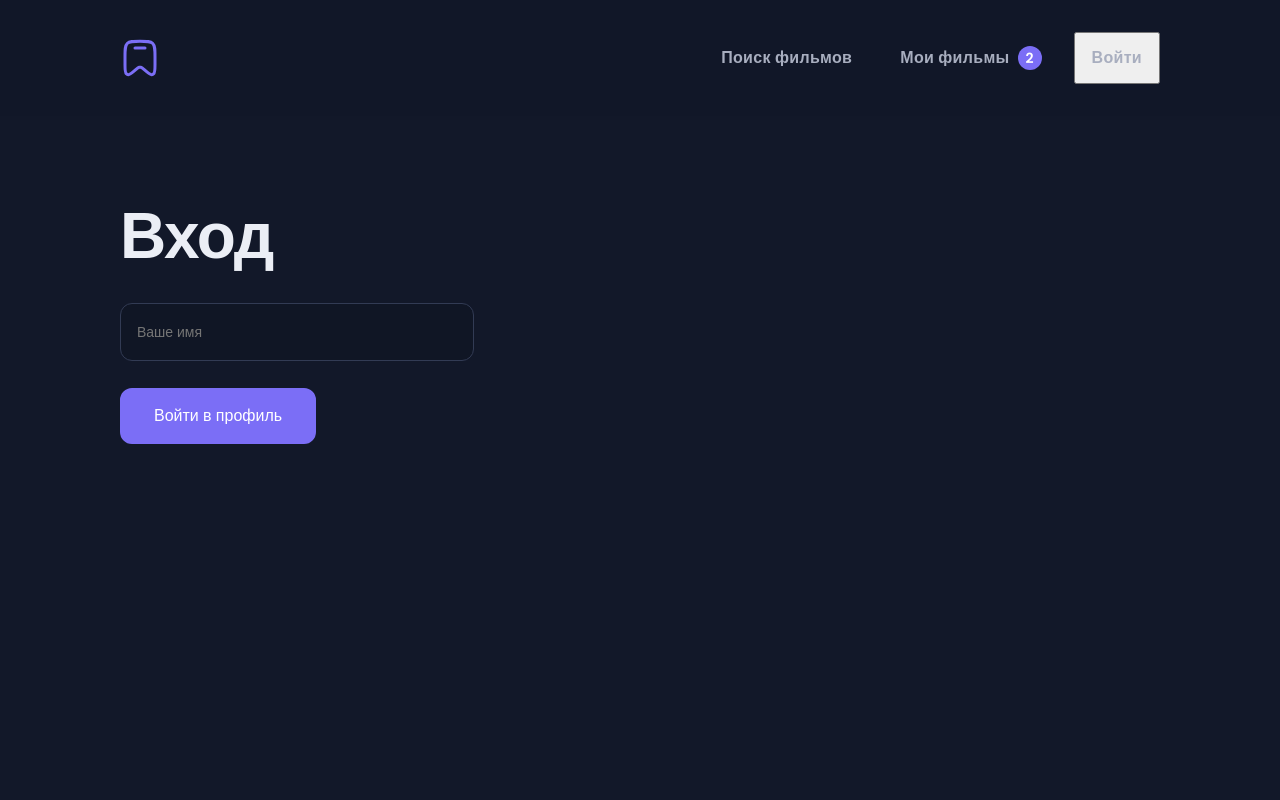
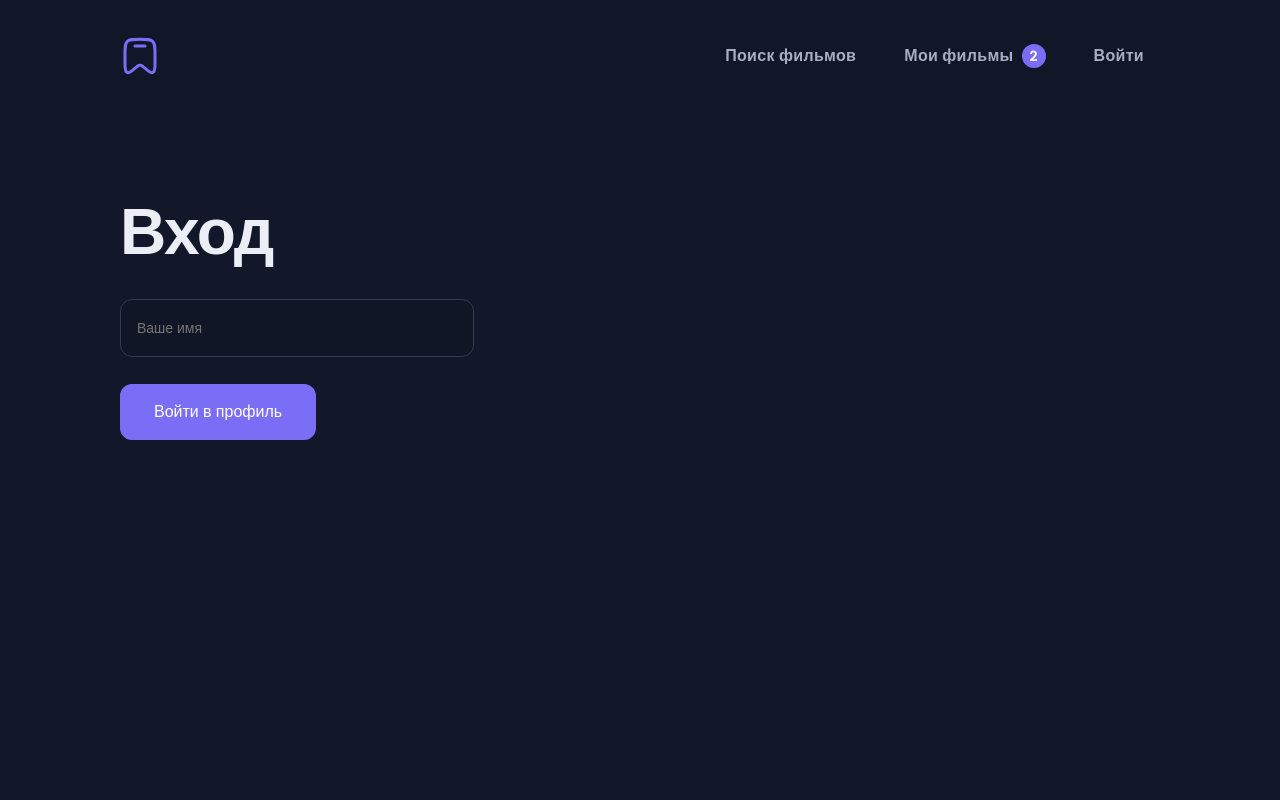
Before and after one commit to fakefedya/practice-react, a React (Vite) app: page / in a window 1280 px wide. Shown: the top 800 px of the page. Built offline with nearby package versions, Linux system fonts and the light colour scheme.

Commit message:
7.15 - Готово

```diff
--- a/src/App.jsx
+++ b/src/App.jsx
@@ -1,4 +1,4 @@
-import { useState, useEffect } from 'react'
+import { useAuth } from './hooks/use-auth.hook'
 
 import './App.css'
 import styles from '../src/components/Button/Button.module.css'
@@ -65,46 +65,14 @@ function App() {
 		},
 	]
 
-	const [userName, setUserName] = useState('')
-	const [users, setUsers] = useState([])
-
-	useEffect(() => {
-		const savedUsers = localStorage.getItem('reactProjectUsers')
-		if (savedUsers) {
-			const users = JSON.parse(savedUsers)
-			const latestUser = users[users.length - 1]
-			if (latestUser && latestUser.isLogined) {
-				setUserName(latestUser.name)
-			}
-		}
-	}, [])
-
-	const handleAuthSubmit = (newUsers) => {
-		const latestUser = newUsers[newUsers.length - 1]
-		if (latestUser && latestUser.isLogined) {
-			setUserName(latestUser.name)
-		}
-	}
-
-	const handleLogout = () => {
-		console.log(users)
-		if (userName) {
-			const updatedUsers = users.map((user) =>
-				user.name === userName ? { ...user, isLogined: false } : user
-			)
-			console.log(updatedUsers)
-			setUsers(updatedUsers)
-			localStorage.setItem('reactProjectUsers', JSON.stringify(updatedUsers))
-			setUserName('')
-		}
-	}
+	const { userName, handleLogin, handleLogout } = useAuth()
 
 	return (
 		<div className='app'>
 			<Header userName={userName} onLogout={handleLogout} />
 			<Main>
 				<Section>
-					<AuthForm onSubmit={handleAuthSubmit} />
+					<AuthForm onSubmit={handleLogin} />
 				</Section>
 				<Section>
 					<Headline>
--- a/src/components/AuthForm/AuthForm.jsx
+++ b/src/components/AuthForm/AuthForm.jsx
@@ -1,4 +1,4 @@
-import { useEffect, useReducer } from 'react'
+import { useEffect, useReducer, useRef } from 'react'
 import Button from '../Button/Button'
 import Input from '../Input/Input'
 import styles from './AuthForm.module.css'
@@ -10,10 +10,20 @@ function AuthForm({ onSubmit }) {
 
 	const [formState, dispatchForm] = useReducer(formReducer, INITIAL_STATE)
 	const { isValid, values, isFormReadyToSubmit } = formState
+	const nameRef = useRef()
+
+	const focusError = (isValid) => {
+		switch (true) {
+			case !isValid.name:
+				nameRef.current.focus()
+				break
+		}
+	}
 
 	useEffect(() => {
 		let timerId
 		if (!isValid.name) {
+			focusError(isValid)
 			timerId = setTimeout(() => {
 				dispatchForm({ type: 'RESET_VALIDITY' })
 			}, 2000)
@@ -38,7 +48,7 @@ function AuthForm({ onSubmit }) {
 			setUsers(newUsers)
 			dispatchForm({ type: 'CLEAR' })
 			if (onSubmit) {
-				onSubmit(newUsers)
+				onSubmit(values.name)
 			}
 		}
 	}, [isFormReadyToSubmit])
@@ -65,6 +75,7 @@ function AuthForm({ onSubmit }) {
 					type='text'
 					name='name'
 					value={values.name}
+					ref={nameRef}
 					onChange={onChange}
 					className={styles['auth-input']}
 					placeholder='Ваше имя'
--- a/src/components/Button/Button.jsx
+++ b/src/components/Button/Button.jsx
@@ -1,8 +1,13 @@
 import styles from './Button.module.css'
 import cn from 'classnames'
 
-function Button({ text, className }) {
-	return <button className={cn(className, styles['button'])}>{text}</button>
+function Button({ text, className, image, ...props }) {
+	return (
+		<button {...props} className={cn(className, styles['button'])}>
+			{text}
+			{image}
+		</button>
+	)
 }
 
 export default Button
--- a/src/components/Navbar/Navbar.jsx
+++ b/src/components/Navbar/Navbar.jsx
@@ -1,3 +1,4 @@
+import Button from '../Button/Button'
 import styles from './Navbar.module.css'
 import cn from 'classnames'
 
@@ -31,15 +32,16 @@ function Navbar({ userName, movieCount, onLogout }) {
 	const navItem = NAVIGATION_LINKS.map((link) => (
 		<li className={cn(styles['nav-item'])} key={link.id}>
 			{link.id === 4 ? (
-				<button
+				<Button
+					text={link.text}
+					image={
+						userName && (
+							<img src='/public/icons/login.svg' alt='Иконка профиля' />
+						)
+					}
 					className={cn(styles['item-link'], styles['logout-button'])}
 					onClick={() => (userName && onLogout ? onLogout() : null)}
-				>
-					{link.text}
-					{userName && (
-						<img src='/public/icons/login.svg' alt='Иконка профиля' />
-					)}
-				</button>
+				/>
 			) : (
 				<a className={cn(styles['item-link'])} href={link.href}>
 					{link.id === 2 ? (
--- a/src/components/Navbar/Navbar.module.css
+++ b/src/components/Navbar/Navbar.module.css
@@ -3,6 +3,7 @@
 	align-items: center;
 	gap: 16px;
 	list-style: none;
+	padding: 0;
 }
 
 .nav-item {
@@ -23,6 +24,8 @@
 	font-weight: 600;
 	line-height: 24px; /* 150% */
 	letter-spacing: 0.32px;
+	background: none;
+	border: none;
 	transition: 0.3s opacity ease-in-out;
 }
 
--- /dev/null
+++ b/src/hooks/use-auth.hook.js
@@ -0,0 +1,55 @@
+import { useState, useEffect } from 'react'
+
+export function useAuth() {
+	const [users, setUsers] = useState([])
+	const [userName, setUserName] = useState('')
+
+	useEffect(() => {
+		const savedUsers = localStorage.getItem('reactProjectUsers')
+
+		if (savedUsers) {
+			const parsedUsers = JSON.parse(savedUsers)
+			setUsers(parsedUsers)
+			const latestUser = parsedUsers.find((user) => user.isLogined)
+			if (latestUser) {
+				setUserName(latestUser.name)
+			}
+		}
+	}, [])
+
+	const handleLogin = (newName) => {
+		const trimmedName = newName.trim()
+		if (!trimmedName) return
+
+		// Проверяем, существует ли пользователь с таким именем
+		const existingUser = users.find((user) => user.name === trimmedName)
+		let updatedUsers
+
+		if (existingUser) {
+			// Если пользователь существует, обновляем только isLogined
+			updatedUsers = users.map((user) =>
+				user.name === trimmedName ? { ...user, isLogined: true } : user
+			)
+		} else {
+			// Если пользователя нет, добавляем нового
+			updatedUsers = [...users, { name: trimmedName, isLogined: true }]
+		}
+
+		setUsers(updatedUsers)
+		setUserName(trimmedName)
+		localStorage.setItem('reactProjectUsers', JSON.stringify(updatedUsers))
+	}
+
+	const handleLogout = () => {
+		if (userName && users.length > 0) {
+			const updatedUsers = users.map((user) =>
+				user.name === userName ? { ...user, isLogined: false } : user
+			)
+			setUsers(updatedUsers)
+			setUserName('')
+			localStorage.setItem('reactProjectUsers', JSON.stringify(updatedUsers))
+		}
+	}
+
+	return { users, userName, handleLogin, handleLogout }
+}
```
